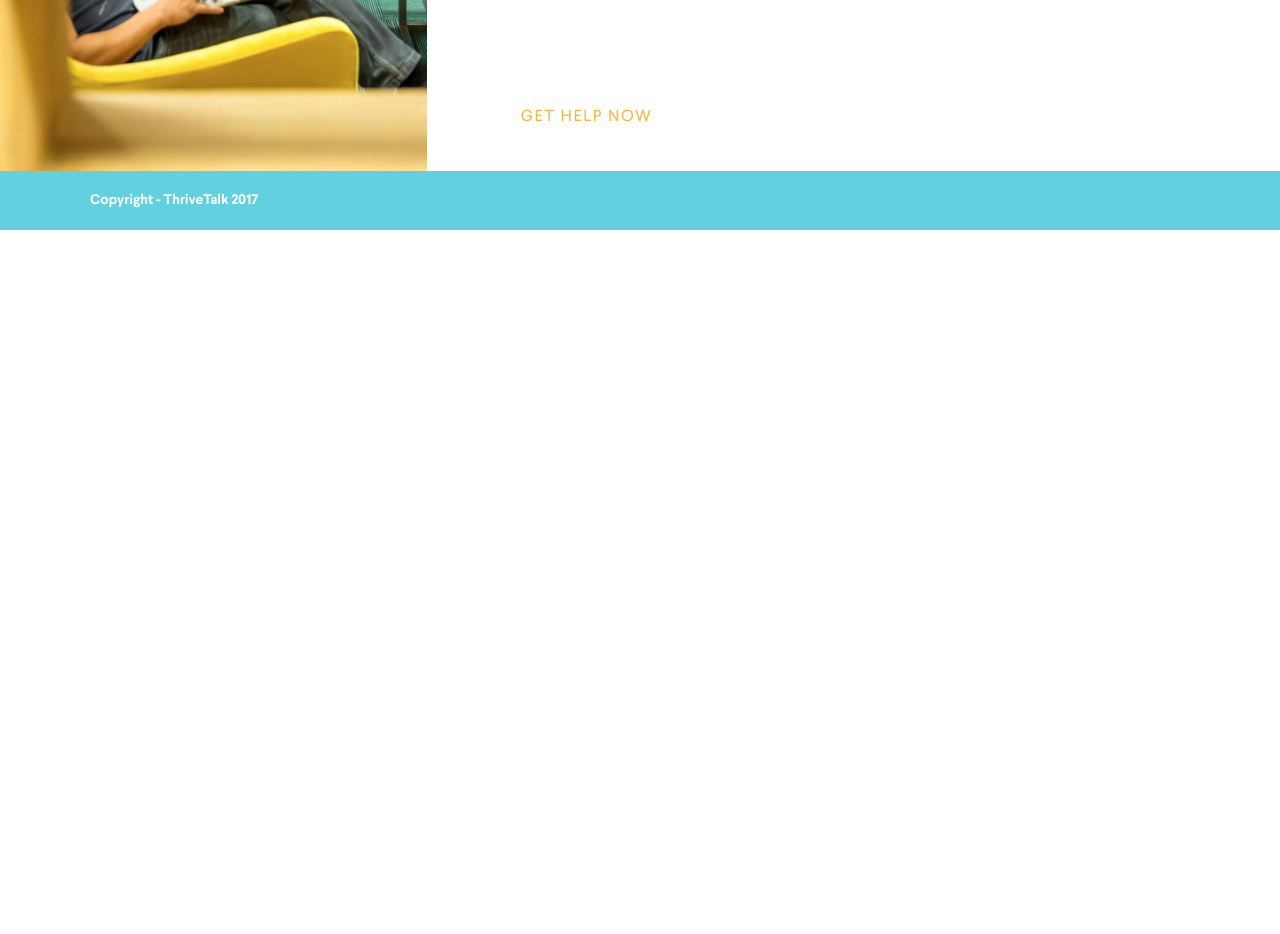
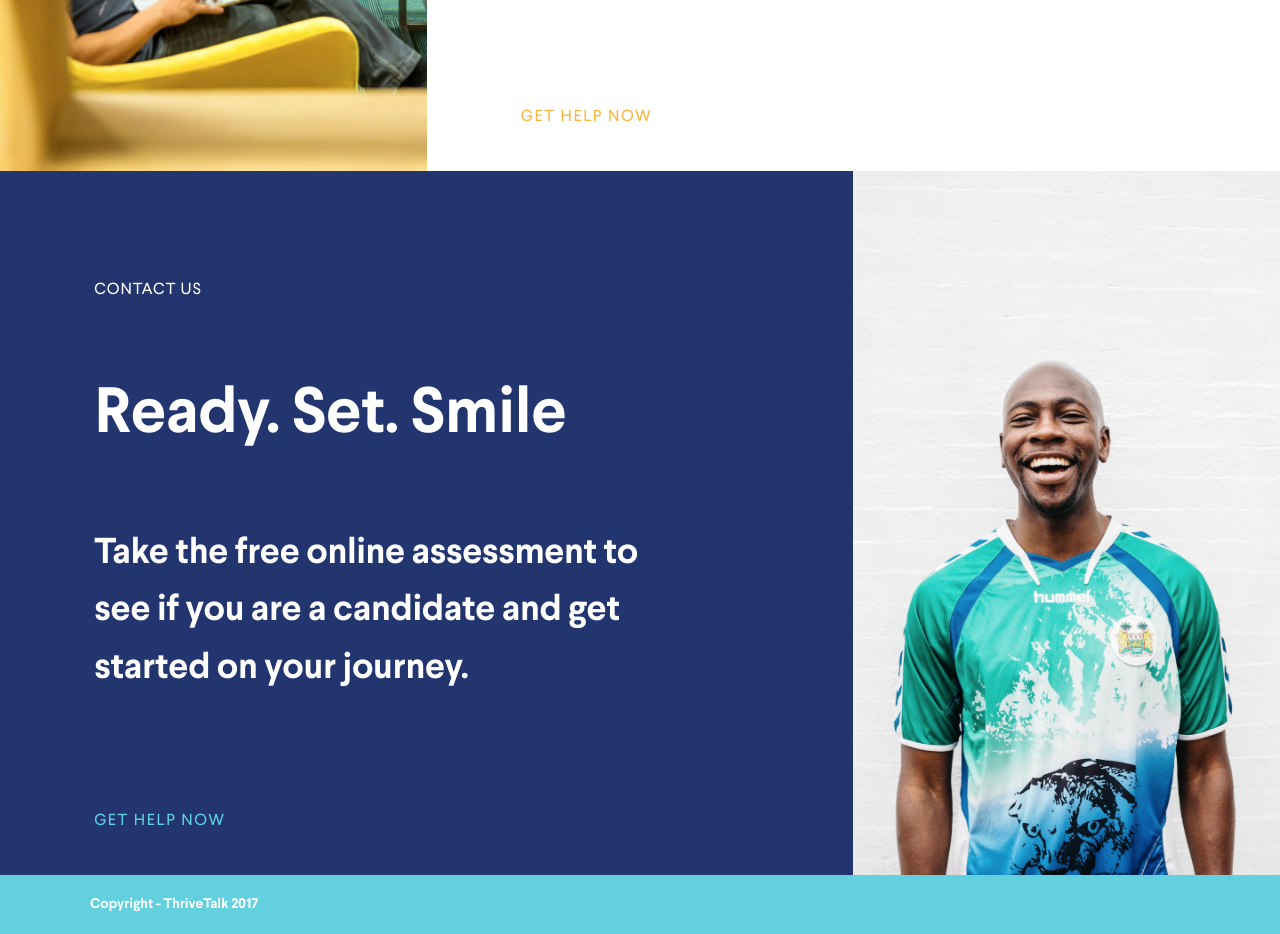
Before and after one commit to RomanNahaievskiy/thrive-talk, a plain HTML site: page index.html in a window 1280 px wide. Shown: the part 4470-5404 px from the top of the page. Before the commit the page ends 4700 px from the top, so only its background shows below. Drawn offline with Linux system fonts and the light colour scheme; files whose address does not match are found by name.

Commit message:
add new block

```diff
--- a/index.html
+++ b/index.html
@@ -220,6 +220,21 @@
                     </div>
                 </div>
             </section>
+            <section class="page__contact contact">
+                <div class="contact__container">
+
+                    <div class="contact__content ">
+                        <h2 class="contact__title">Contact us</h2>
+                        <h2 class="contact__header"><span>Ready. Set. Smile</span></h2>
+                        <p class="contact__text"> Take the free online assessment to see
+                            if you are a candidate and get started on your journey.</p>
+                        <div class="contact__actions">
+                            <a href="" class="contact__link btn-link">Get help Now</a>
+                        </div>
+                    </div>
+                    <div class="contact__image"><img src="/img/contact/01.jpg" alt="Image"></div>
+                </div>
+            </section>
         </main>
         <footer class="footer">
             <div class="footer__container">
--- a/scss/style.scss
+++ b/scss/style.scss
@@ -363,6 +363,11 @@ body {
     // .page__also
 
     &__also {
+    }
+
+    // .page__contact
+
+    &__contact {
     }
 }
 //========================================================================================================================================================
@@ -1017,7 +1022,8 @@ body {
 //========================================================================================================================================================
 // Also
 
-.also {
+.also,
+.contact {
     // .also__container
 
     &__container {
@@ -1096,6 +1102,56 @@ body {
     &__link {
     }
 }
+//========================================================================================================================================================
+// Contact
+
+.contact {
+    // .contact__container
+
+    &__container {
+    }
+
+    // .contact__content
+
+    &__content {
+        background-color: $mainColor;
+    }
+
+    // .contact__title
+
+    &__title {
+        color: #fff;
+    }
+    //.contact__header
+    &__header {
+        color: #fff;
+        font-size: 64px;
+        font-weight: 700;
+        line-height: 0%;
+        letter-spacing: -0.64px;
+    }
+    // .contact__text
+
+    &__text {
+        color: #fff;
+    }
+
+    // .contact__actions
+
+    &__actions {
+    }
+
+    // .contact__link
+
+    &__link {
+        color: $hColor;
+    }
+
+    // .contact__image
+
+    &__image {
+    }
+}
 
 //========================================================================================================================================================
 // FOOTER
```
Also changed, not shown: css/style.css, img/contact/01.jpg (added).
